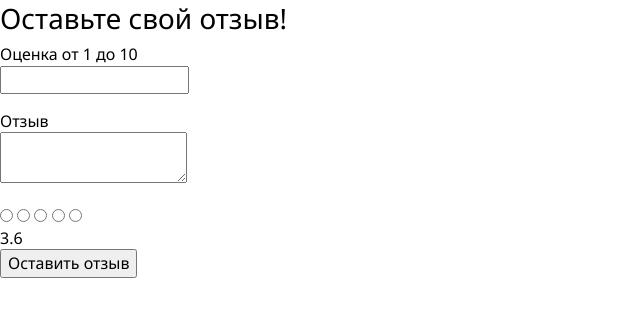
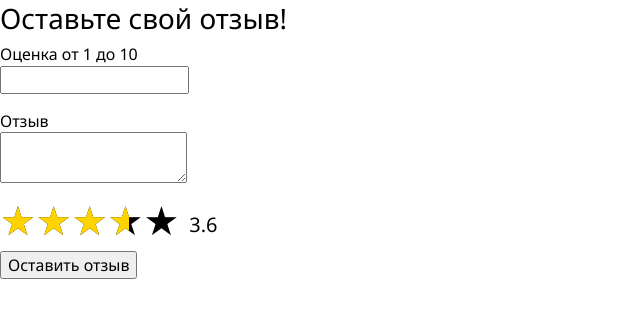
Before and after one commit to Ivan-Top-Pudge/GameCritics, a Flask app: template templates/game_info.html in a window 1280 px wide. Shown: the part 230-548 px from the top of the page, without its empty margins (0-640 px from the left). Run offline with Flask 3, Linux system fonts and the light colour scheme; a user stored in the database is signed in; tables that the repository leaves empty hold one stand-in row (values such as "Sample post"); the template is opened without the code that fills it: values that come from a table or form of the project are taken from there, most other values are stand-ins (such as "Sample title", 1, 10 or a date in 2020); some libraries are stand-ins or nearby versions.

Commit message:
Файлы которые забыл + форма для добавления новостей

```diff
--- /dev/null
+++ b/static/css/reviews.css
@@ -0,0 +1,58 @@
+.rating {
+    display: flex;
+    align-items: flex-end;
+    font-size: 40px;
+    line-height: 0.75;
+    margin-bottom: 16px;
+}
+
+.rating_body {
+    position: relative;
+}
+
+.rating_body::before {
+    content: "★★★★★";
+    display: block;
+}
+
+.rating_active{
+    position: absolute;
+    width: 0%;
+    height: 100%;
+    top: 0;
+    left: 0;
+    overflow: hidden;
+}
+
+.rating_active::before{
+    content: "★★★★★";
+    position: absolute;
+    width: 100%;
+    height: 100%;
+    top: 0;
+    left: 0;
+    color: #ffd300;
+}
+
+
+.rating_items{
+    display: flex;
+    position: absolute;
+    width: 100%;
+    height: 100%;
+    top: 0;
+    left: 0;
+}
+
+.rating_item {
+    flex: 0 0 20%;
+    height: 100%;
+    opacity: 0;
+}
+
+
+.rating_value {
+    font-size: 50%;
+    line-height: 1;
+    padding: 0px 0px 0px 10px;
+}
--- /dev/null
+++ b/static/js/rating.js
@@ -0,0 +1,66 @@
+"use strict"
+console.log('priver')
+const ratings = document.querySelectorAll('.rating');
+
+if (ratings.length > 0){
+    initRatings();
+}
+
+function initRatings() {
+    let ratingActive, ratingValue;
+    for (let index = 0; index < ratings.length; index++){
+        const rating = ratings[index];
+        initRating(rating);
+    }
+
+    function initRating(rating){
+        initRatingVars(rating);
+
+        setRatingActiveWidth();
+
+        if (rating.classList.contains('rating_set')){
+            setRating(rating);
+        }
+    }
+
+    function initRatingVars(rating){
+        ratingActive = rating.querySelector('.rating_active');
+        ratingValue = rating.querySelector('.rating_value');
+    }
+
+    function setRatingActiveWidth(index = ratingValue.innerHTML){
+        const ratingActiveWidth = index / 0.05;
+        ratingActive.style.width = `${ratingActiveWidth}%`;
+    }
+
+    function setRating(rating){
+        const ratingItems = rating.querySelectorAll('.rating_item');
+
+        for (let index = 0; index < ratingItems.length; index++){
+            const ratingItem = ratingItems[index];
+
+            ratingItem.addEventListener("mouseenter", function (e) {
+                initRatingVars(rating);
+
+                setRatingActiveWidth(ratingItem.value);
+            });
+
+            ratingItem.addEventListener("mouseleave", function(e) {
+                setRatingActiveWidth();
+            });
+
+            ratingItem.addEventListener("click", function(e) {
+
+                initRatingVars(rating);
+
+                if (rating.dataset.ajax){
+                    setRatingValue(ratingValue, rating);
+                }
+                else{
+                    ratingValue.innerHTML = index + 1;
+                    setRatingActiveWidth();
+                }
+            });
+        }
+    }
+}
--- a/templates/news.html
+++ b/templates/news.html
@@ -14,4 +14,10 @@
     <li>{{item.title}} {{item.content}}</li>
 {%endfor%}
 </ul>
+
+{% if current_user.is_authenticated %}
+    <a href="/news/add">Добавить новость</a>
+{%endif%}
+
+
 {%endblock%}
```
Also changed, not shown: forms/news_form.py (added, +9 -0 lines), templates/add_news.html (added, +8 -0 lines).
